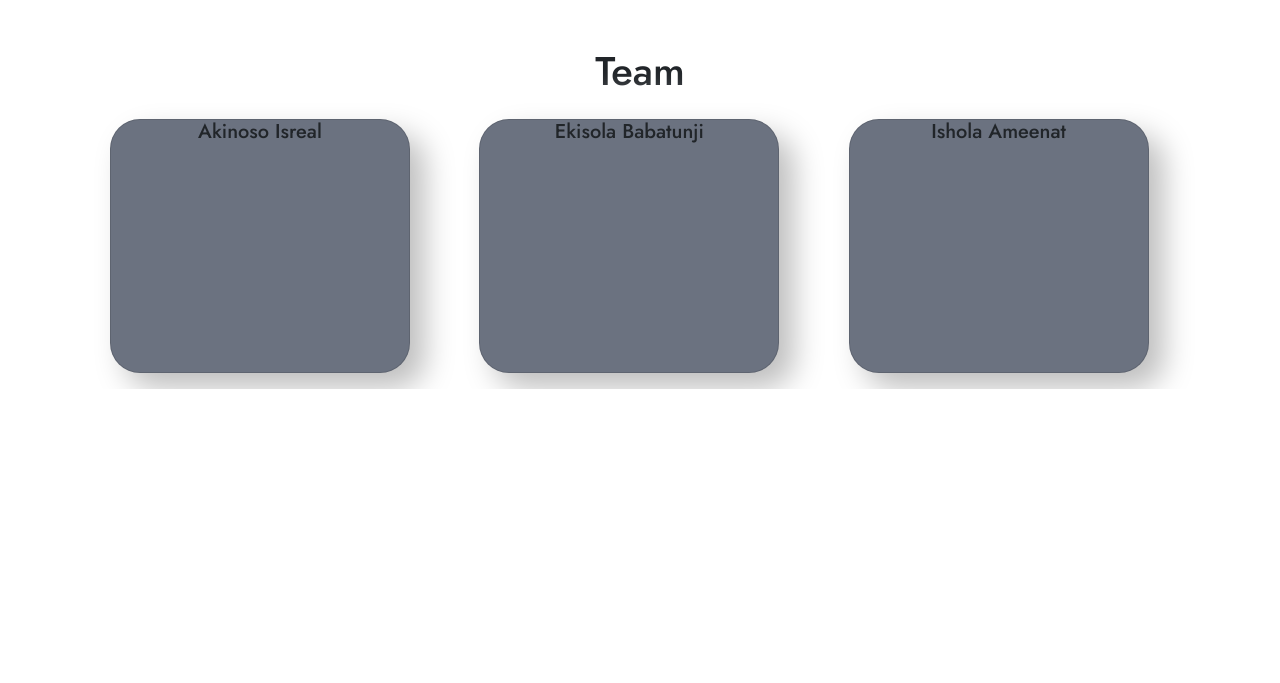
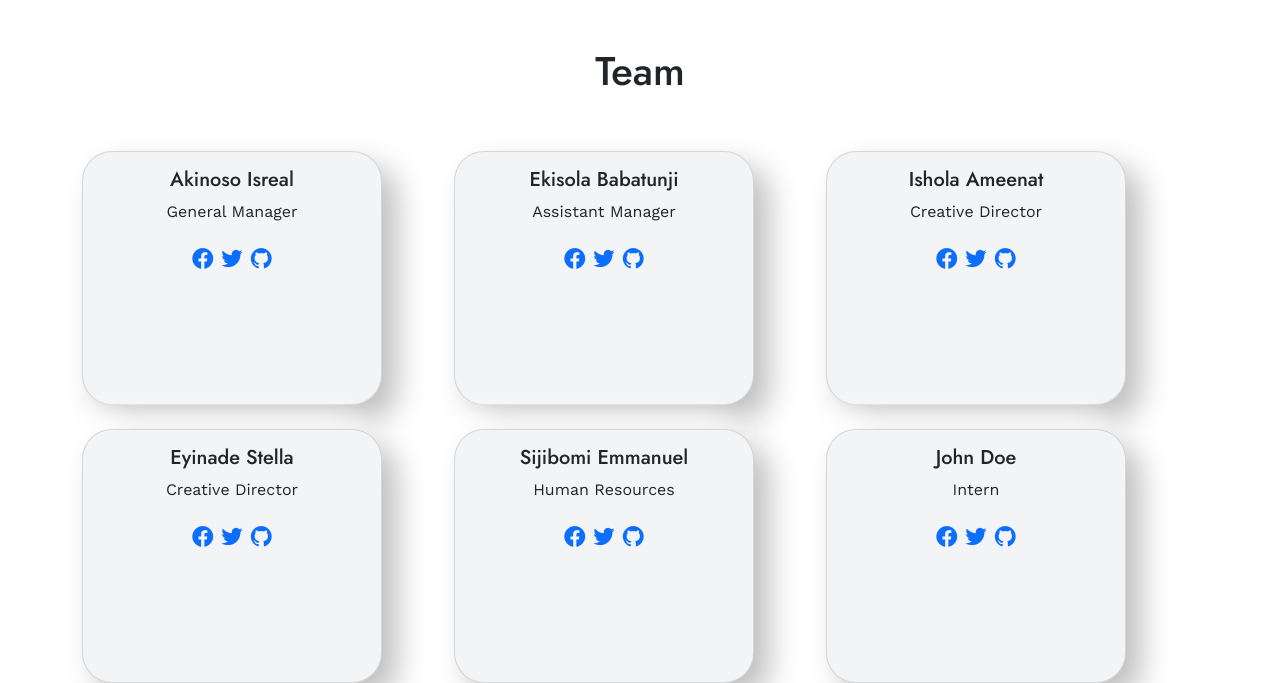
Before and after one commit to devisreal/Thrift-Fashion, a Django app: page /about/ in a window 1280 px wide. Shown: the part 1511-2194 px from the top of the page. Before the commit the page ends 1900 px from the top, so only its background shows below. Run offline with Django 3.2, Linux system fonts and the light colour scheme; some libraries are stand-ins or nearby versions.

Commit message:
editing team card

```diff
--- a/static/css/about.css
+++ b/static/css/about.css
@@ -2,7 +2,20 @@
     width: 300px;
     height: 254px;
     border-radius: 30px;
-    background: var(--gray-500);
+    background: var(--gray-200);
     box-shadow: 15px 15px 30px #bebebe,
                 -15px -15px 30px #ffffff;
 }
+.card-body a{
+    text-decoration: none;
+}
+.card-body a i{
+    font-size: 25px;
+
+}
+.card-body a i .ri-facebook-circle-fill:hover{
+    color: var(--blue-shade-secondary);
+}
+.card-body a i .ri-twitter-fill:hover{
+    color: pink;
+}
--- a/thrift_fashion/templates/thrift_fashion/about.html
+++ b/thrift_fashion/templates/thrift_fashion/about.html
@@ -66,27 +66,70 @@
    <div class="container">
       <div class="row mt-5 text-center">
          <h1>Team</h2>
-            <div class="container px-4">
-               <div class="row gx-3">
-                 <div class="col-sm-12 col-md-4">
-                  <div class="p-3 ">
+            <div class="row gy-4">
+               <div class="col-sm-12 col-md-4" >
                  <div class="card">
-                        <h5>Akinoso Isreal</h5>
+                   <div class="card-body">
+                     <h5 class="card-title">Akinoso Isreal</h5>
+                     <p class="card-text">General Manager</p>
+                     <a href="#"><i class="ri-facebook-circle-fill"></i></a>
+                     <a href="#"><i class="ri-twitter-fill"></i></a>
+                     <a href="#"><i class="ri-github-fill"></i></a>
                    </div>
                  </div>
                </div>
-                 <div class="col-sm-12 col-md-4">
-                   <div class="p-3 ">
+               <div class="col-sm-12 col-md-4" >
                  <div class="card">
-                        <h5>Ekisola Babatunji</h5>
+                   <div class="card-body">
+                     <h5 class="card-title">Ekisola Babatunji</h5>
+                     <p class="card-text">Assistant Manager</p>
+                     <a href="#"><i class="ri-facebook-circle-fill"></i></a>
+                     <a href="#"><i class="ri-twitter-fill"></i></a>
+                     <a href="#"><i class="ri-github-fill"></i></a>
                    </div>
                  </div>
                </div>
-                 <div class="col-sm-12 col-md-4">
-                  <div class="p-3">
+               <div class="col-sm-12 col-md-4" >
                   <div class="card">
-                        <h5>Ishola Ameenat</h5>
+                    <div class="card-body">
+                      <h5 class="card-title">Ishola Ameenat</h5>
+                      <p class="card-text">Creative Director</p>
+                      <a href="#"><i class="ri-facebook-circle-fill"></i></a>
+                     <a href="#"><i class="ri-twitter-fill"></i></a>
+                     <a href="#"><i class="ri-github-fill"></i></a>
                     </div>
+                  </div>
+                </div>
+                <div class="col-sm-12 col-md-4" >
+                  <div class="card">
+                    <div class="card-body">
+                      <h5 class="card-title">Eyinade Stella</h5>
+                      <p class="card-text">Creative Director</p>
+                      <a href="#"><i class="ri-facebook-circle-fill"></i></a>
+                     <a href="#"><i class="ri-twitter-fill"></i></a>
+                     <a href="#"><i class="ri-github-fill"></i></a>
+                    </div>
+                  </div>
+                </div>
+                <div class="col-sm-12 col-md-4" >
+                  <div class="card">
+                    <div class="card-body">
+                      <h5 class="card-title">Sijibomi Emmanuel</h5>
+                      <p class="card-text">Human Resources</p>
+                      <a href="#"><i class="ri-facebook-circle-fill"></i></a>
+                     <a href="#"><i class="ri-twitter-fill"></i></a>
+                     <a href="#"><i class="ri-github-fill"></i></a>
+                    </div>
+                  </div>
+                </div>
+                <div class="col-sm-12 col-md-4" >
+                  <div class="card">
+                    <div class="card-body">
+                      <h5 class="card-title">John Doe</h5>
+                      <p class="card-text">Intern</p>
+                      <a href="#"><i class="ri-facebook-circle-fill"></i></a>
+                     <a href="#"><i class="ri-twitter-fill"></i></a>
+                     <a href="#"><i class="ri-github-fill"></i></a>
                     </div>
                   </div>
                 </div>
```
Lines whose indentation alone changed are shown as unchanged.
